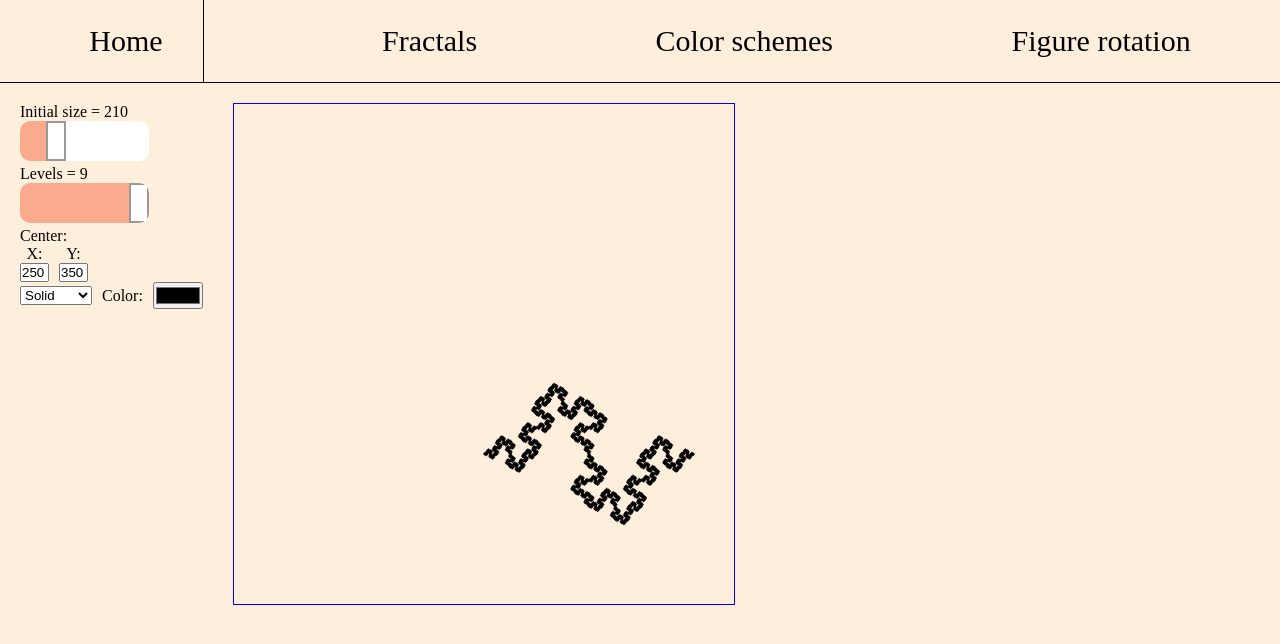
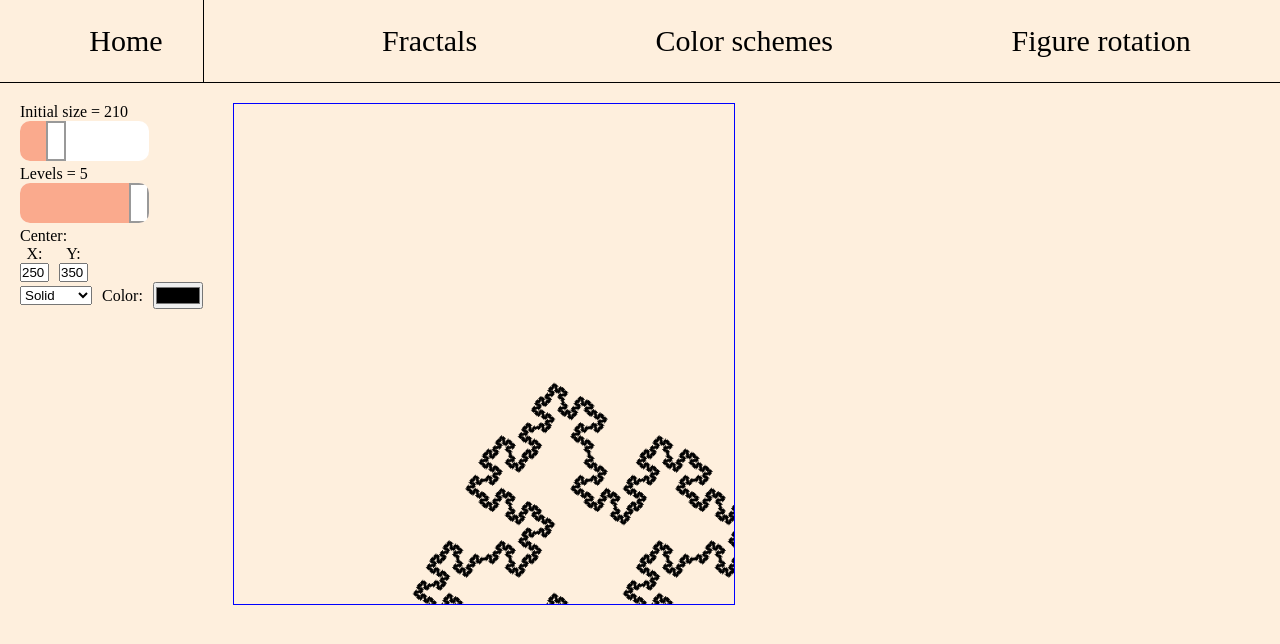
Before and after one commit to moskalenco-a/react-fractal, a React (Create React App) app: page / in a window 1280 px wide. Shown: the top 644 px of the page. Built offline with nearby package versions, Linux system fonts and the light colour scheme.

Commit message:
Now drawing all island(all square)

```diff
--- a/src/DrawMinkowskiFractal.js
+++ b/src/DrawMinkowskiFractal.js
@@ -3,7 +3,8 @@ import { sum, length, rotated, scaled } from './vecUtils';
 const drawMinkowskiFractalImpl = (ctx, n, first, second, vec = { x: 1, y: 0 }) => {
   if (n === 0)
     return;
-
+  if (second.y > first.y) vec = { x: 0, y: 1 };
+  if (second.y < first.y) vec = { x: 0, y: -1 };
   if (n === 1) {
     ctx.beginPath();
     ctx.beginPath();
@@ -57,9 +58,12 @@ const drawMinkowskiFractalImpl = (ctx, n, first, second, vec = { x: 1, y: 0 }) =
 };
 const Point = (x, y) => ({ x, y });
 
-export const drawMinkowskiFractal = (ctx, initialSize = 50, levels = 9, cx = 250, cy = 350) => {
+export const drawMinkowskiFractal = (ctx, initialSize = 50, levels = 3, cx = 250, cy = 350) => {
   const first = Point(cx, cy);
   const second = Point(cx + initialSize, cy);
   // drawMinkowskiFractalImpl(ctx, levels, first, second);
-  drawMinkowskiFractalImpl(ctx, 6, first, second);
+  drawMinkowskiFractalImpl(ctx, levels, first, second);
+  drawMinkowskiFractalImpl(ctx, levels, first, Point(cx, cy + initialSize));
+  drawMinkowskiFractalImpl(ctx, levels, Point(cx, cy + initialSize), Point(cx + initialSize, cy + initialSize));
+  drawMinkowskiFractalImpl(ctx, levels, second, Point(cx + initialSize, cy + initialSize));
 };
--- a/src/index.js
+++ b/src/index.js
@@ -10,7 +10,8 @@ import './index.css';
 
 const MinkowskyIsland = (props) => {
   return (
-    <Fractal drawFunc={drawMinkowskiFractal} minSize={150} maxSize={400} minLevels={1} maxLevels={5} defaultSize={210} />
+    <Fractal drawFunc={drawMinkowskiFractal} minSize={150} maxSize={400} minLevels={1} maxLevels={5} defaultSize={210}
+                        defaultLevels={5}/>
   );
 };
 
```
